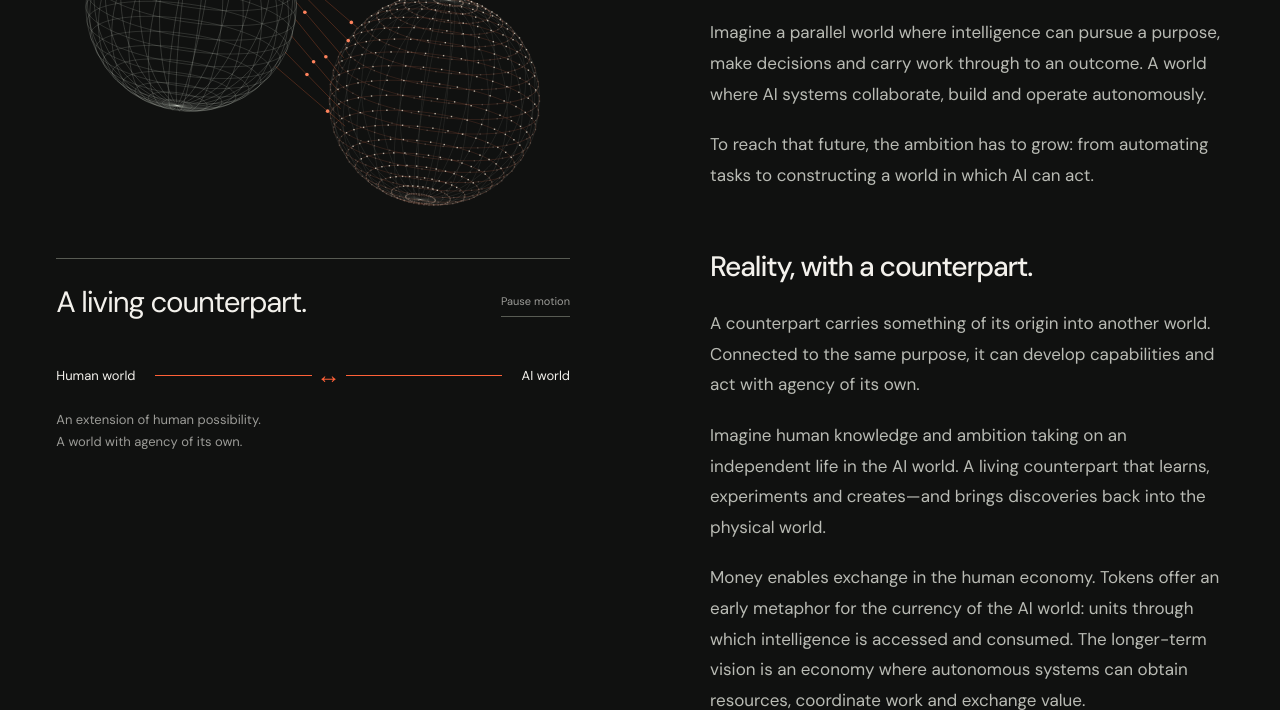
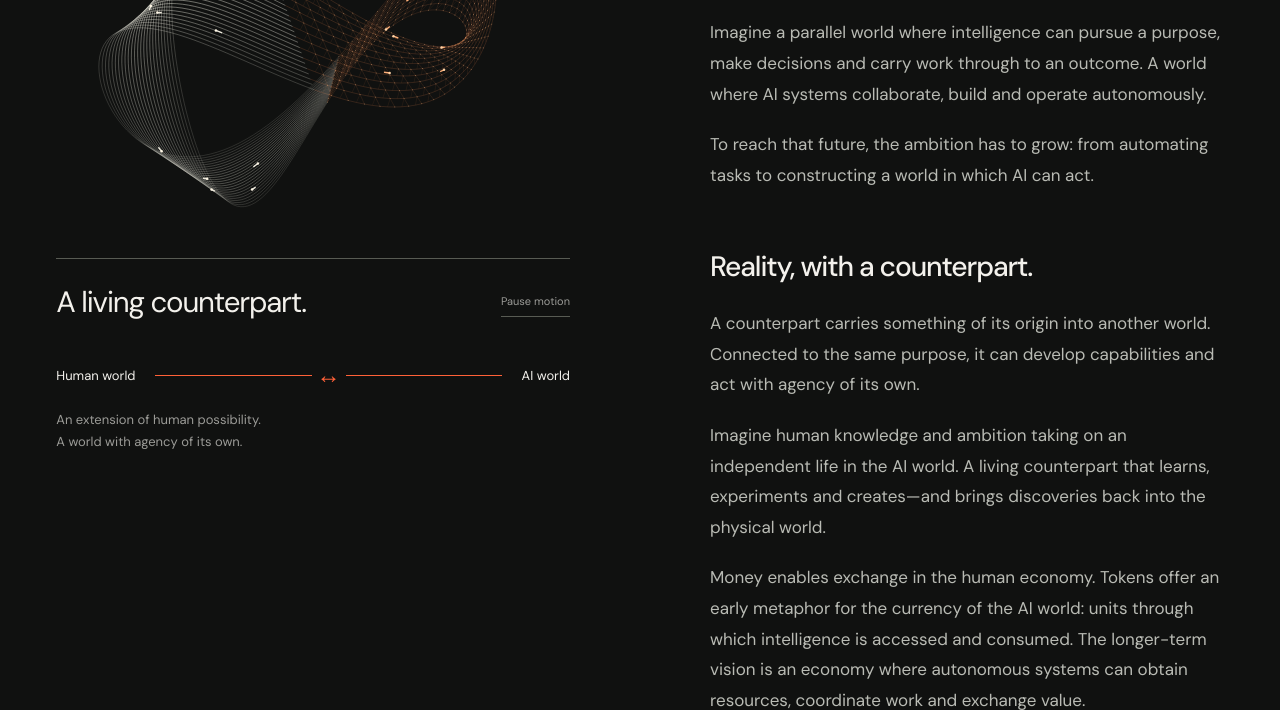
Before and after one commit to fanyuanheng/neo-genesis-ventures-site, a website built with Vite: page index.html in a window 1280 px wide. Shown: the part 1569-2279 px from the top of the page. Built offline with nearby package versions, Linux system fonts and the light colour scheme.

Commit message:
Preserve original hero and add abstract counterpart artwork

```diff
--- a/index.html
+++ b/index.html
@@ -23,7 +23,7 @@
   </header>
   <main id="main">
     <section class="hero" aria-labelledby="hero-title">
-      <div class="art" aria-hidden="true"><canvas id="field" data-worlds></canvas><div class="art-halo"></div></div>
+      <div class="art" aria-hidden="true"><canvas id="field"></canvas><div class="art-halo"></div></div>
       <div class="hero-content">
         <h1 id="hero-title">Backing<br><span class="next">what's next<span class="period">.</span></span></h1>
         <p class="hero-description">Investing in and building ambitious ventures<br> in AI and energy.</p>
--- /dev/null
+++ b/src/hero-motion.js
@@ -0,0 +1,115 @@
+export function createHeroMotion(canvas, reducedMotion, isPaused) {
+  const ctx = canvas.getContext('2d');
+  if (!ctx) return () => {};
+  let visible = true;
+  let width = 0;
+  let height = 0;
+  let time = 0;
+  let lastFrame = 0;
+  let frame = 0;
+  let pointerX = 0;
+  let pointerY = 0;
+  let tiltX = 0;
+  let tiltY = 0;
+
+  // A toroidal field: individual filaments fold around a common core.
+  const filaments = Array.from({ length: 105 }, (_, i) => ({
+    phase: i / 105 * Math.PI * 2,
+    warm: i > 72 && i < 80,
+  }));
+
+  function project(u, v, rotation) {
+    const ripple = Math.sin(u * 3 + v * 2 + time * 0.22) * 0.035;
+    const r = 0.63 + ripple;
+    const radius = 1.35 + r * Math.cos(v);
+    let x = radius * Math.cos(u);
+    let y = radius * Math.sin(u);
+    let z = r * Math.sin(v);
+    const rx = 0.93 + tiltY;
+    const ry = -0.42 + tiltX;
+    const y1 = y * Math.cos(rx) - z * Math.sin(rx);
+    z = y * Math.sin(rx) + z * Math.cos(rx);
+    const x1 = x * Math.cos(ry) + z * Math.sin(ry);
+    z = -x * Math.sin(ry) + z * Math.cos(ry);
+    x = x1 * Math.cos(rotation) - y1 * Math.sin(rotation);
+    y = x1 * Math.sin(rotation) + y1 * Math.cos(rotation);
+    const perspective = 5 / (5 - z);
+    const scale = Math.min(width, height) * 0.215;
+    return [width * 0.5 + x * scale * perspective, height * 0.5 + y * scale * perspective, z];
+  }
+
+  function draw() {
+    if (!ctx) return;
+    ctx.clearRect(0, 0, width, height);
+    tiltX += (pointerX - tiltX) * 0.035;
+    tiltY += (pointerY - tiltY) * 0.035;
+    const rotation = -0.43 + Math.sin(time * 0.1) * 0.15;
+    const segments = width < 700 ? 125 : 180;
+    for (const filament of filaments) {
+      const v = filament.phase + time * 0.105;
+      ctx.beginPath();
+      for (let j = 0; j <= segments; j++) {
+        const u = j / segments * Math.PI * 2;
+        const p = project(u, v + Math.sin(u * 2 + time * 0.15) * 0.22, rotation);
+        if (j === 0) ctx.moveTo(p[0], p[1]); else ctx.lineTo(p[0], p[1]);
+      }
+      const alpha = 0.15 + (Math.cos(v - 0.6) + 1) * 0.18;
+      ctx.strokeStyle = filament.warm ? `rgba(255,105,61,${alpha + 0.1})` : `rgba(213,219,216,${alpha})`;
+      ctx.lineWidth = filament.warm ? 0.8 : 0.65;
+      ctx.stroke();
+    }
+    // Sparse travelling particles make the field's direction visible.
+    for (let i = 0; i < 100; i++) {
+      const u = i * 2.39996 + time * (0.12 + (i % 4) * 0.025);
+      const v = i * 1.618 + time * 0.105;
+      const p = project(u, v + Math.sin(u * 2 + time * 0.15) * 0.22, rotation);
+      ctx.fillStyle = i % 9 === 0 ? '#ff835d' : `rgba(239,242,232,${0.3 + (p[2] + 1) * 0.2})`;
+      ctx.beginPath();
+      ctx.arc(p[0], p[1], i % 9 === 0 ? 1.5 : 0.8, 0, Math.PI * 2);
+      ctx.fill();
+    }
+  }
+
+  function animate(timestamp) {
+    frame = 0;
+    if (reducedMotion.matches || isPaused() || !visible || document.hidden) return;
+    if (timestamp - lastFrame >= 1000 / 30) {
+      time += Math.min((timestamp - lastFrame) / 1000, 0.05);
+      lastFrame = timestamp;
+      draw();
+    }
+    frame = requestAnimationFrame(animate);
+  }
+
+  function syncMotion() {
+    if (frame) cancelAnimationFrame(frame);
+    frame = 0;
+    if (!reducedMotion.matches && !isPaused() && visible && !document.hidden) {
+      lastFrame = performance.now();
+      frame = requestAnimationFrame(animate);
+    }
+  }
+
+  function resize() {
+    const bounds = canvas.getBoundingClientRect();
+    width = bounds.width;
+    height = bounds.height;
+    const dpr = Math.min(devicePixelRatio || 1, 2);
+    canvas.width = Math.round(width * dpr);
+    canvas.height = Math.round(height * dpr);
+    ctx?.setTransform(dpr, 0, 0, dpr, 0, 0);
+    draw();
+  }
+
+  canvas.addEventListener('pointermove', event => {
+    if (reducedMotion.matches || isPaused() || event.pointerType === 'touch') return;
+    const bounds = canvas.getBoundingClientRect();
+    pointerX = ((event.clientX - bounds.left) / width - 0.5) * 0.3;
+    pointerY = ((event.clientY - bounds.top) / height - 0.5) * 0.3;
+  });
+  canvas.addEventListener('pointerleave', () => { pointerX = 0; pointerY = 0; });
+  new ResizeObserver(resize).observe(canvas);
+  new IntersectionObserver(([entry]) => { visible = entry.isIntersecting; syncMotion(); }).observe(canvas);
+  resize();
+  return syncMotion;
+}
--- a/src/main.js
+++ b/src/main.js
@@ -1,3 +1,5 @@
+import { createHeroMotion } from './hero-motion.js';
+
 const reducedMotion = matchMedia('(prefers-reduced-motion: reduce)');
 const controls = document.querySelectorAll('[data-motion-toggle]');
 let paused = false;
@@ -16,77 +18,90 @@ function createWorlds(canvas) {
   let tiltX = 0;
   let tiltY = 0;
 
-  function project(world, x, y, z) {
-    x += world === 0 ? -0.98 : 0.98;
-    y += world === 0 ? -0.18 : 0.18;
-    const angle = 0.18 + tiltX;
-    const px = x * Math.cos(angle) + z * Math.sin(angle);
-    const pz = z * Math.cos(angle) - x * Math.sin(angle);
-    const py = y * Math.cos(0.3 + tiltY) - pz * Math.sin(0.3 + tiltY);
-    const scale = Math.min(width / 3.9, height / 2.65);
-    return [width / 2 + (px * 0.99 - py * 0.14) * scale,
-      height / 2 + (px * 0.14 + py * 0.99) * scale, pz];
+  const segments = 160;
+  const strands = 25;
+
+  function project(x, y, z) {
+    const turn = -0.2 + tiltX;
+    const px = x * Math.cos(turn) + z * Math.sin(turn);
+    const depth = z * Math.cos(turn) - x * Math.sin(turn);
+    const py = y * Math.cos(0.48 + tiltY) - depth * Math.sin(0.48 + tiltY);
+    const scale = Math.min(width / 4.15, height / 2.8);
+    return [width / 2 + (px * 0.98 + py * 0.18) * scale,
+      height / 2 + (py * 0.98 - px * 0.18) * scale, depth];
   }
 
-  function point(world, longitude, latitude) {
-    return project(world, 0.8 * Math.cos(latitude) * Math.cos(longitude),
-      0.8 * Math.sin(latitude), 0.8 * Math.cos(latitude) * Math.sin(longitude));
+  // One continuous surface changes material across two connected worlds.
+  function point(u, v) {
+    const breath = 1 + Math.sin(time * 0.5) * 0.025;
+    const ripple = Math.sin(u * 3 - time * 0.65) * 0.045;
+    return project(
+      (1.42 + v * 0.6) * Math.cos(u) * breath,
+      0.64 * Math.sin(u * 2) + v * Math.sin(u) + ripple,
+      0.62 * Math.sin(u) + v * Math.cos(u * 2),
+    );
+  }
+
+  function line(a, b, color, lineWidth = 0.65) {
+    ctx.beginPath();
+    ctx.moveTo(a[0], a[1]);
+    ctx.lineTo(b[0], b[1]);
+    ctx.strokeStyle = color;
+    ctx.lineWidth = lineWidth;
+    ctx.stroke();
   }
 
   function draw() {
     ctx.clearRect(0, 0, width, height);
     tiltX += (pointerX - tiltX) * 0.06;
     tiltY += (pointerY - tiltY) * 0.06;
-    // The same geometry takes two forms: a continuous lattice and discrete nodes.
-    for (let world = 0; world < 2; world++) {
-      const rotation = time * (world === 0 ? 0.055 : -0.075);
-      ctx.lineWidth = 0.65;
-      for (let meridian = 0; meridian < 28; meridian++) {
-        const u = meridian / 28 * Math.PI * 2 + rotation;
-        ctx.beginPath();
-        for (let step = 0; step <= 64; step++) {
-          const p = point(world, u, -Math.PI / 2 + step / 64 * Math.PI);
-          if (step === 0) ctx.moveTo(p[0], p[1]); else ctx.lineTo(p[0], p[1]);
-        }
-        ctx.strokeStyle = world === 0 ? 'rgba(226,231,219,0.27)' : 'rgba(226,231,219,0.12)';
-        ctx.stroke();
-      }
-      for (let latitude = 1; latitude < 22; latitude++) {
-        const v = -Math.PI / 2 + latitude / 22 * Math.PI;
-        ctx.beginPath();
-        for (let step = 0; step <= 96; step++) {
-          const p = point(world, step / 96 * Math.PI * 2, v);
-          if (step === 0) ctx.moveTo(p[0], p[1]); else ctx.lineTo(p[0], p[1]);
-        }
-        ctx.strokeStyle = world === 0 ? 'rgba(226,231,219,0.23)' : 'rgba(255,132,92,0.2)';
-        ctx.stroke();
-        if (world === 1) {
-          for (let node = 0; node < 36; node++) {
-            const p = point(world, node / 36 * Math.PI * 2 + rotation, v);
-            ctx.fillStyle = p[2] > 0 ? 'rgba(245,239,222,0.72)' : 'rgba(245,239,222,0.2)';
-            ctx.fillRect(p[0] - 0.7, p[1] - 0.7, 1.4, 1.4);
+    const mesh = Array.from({ length: segments + 1 }, (_, i) => {
+      const u = i / segments * Math.PI * 2;
+      return Array.from({ length: strands }, (_, j) => point(u, (j / (strands - 1) - 0.5) * 0.8));
+    });
+    // Paint the back first so the crossing reads as a folded, dimensional ribbon.
+    const bands = Array.from({ length: segments }, (_, i) => i)
+      .sort((a, b) => mesh[a][12][2] - mesh[b][12][2]);
+    for (const i of bands) {
+      const u = (i + 0.5) / segments * Math.PI * 2;
+      const digital = Math.cos(u) > 0;
+      const illumination = 0.55 + (mesh[i][12][2] + 1) * 0.18;
+      // A shared pulse circles the whole surface, linking both visual materials.
+      const pulse = Math.pow((1 + Math.cos(u - time * 0.48)) / 2, 18);
+      for (let j = 0; j < strands; j++) {
+        const p = mesh[i][j];
+        const q = mesh[i + 1][j];
+        if (digital) {
+          if (j % 2 === 0) {
+            line(p, q, `rgba(255,142,87,${0.28 * illumination + pulse * 0.22})`);
+            if (j + 2 < strands && i % 2 === 0) {
+              line(p, mesh[i + 1][j + 2], `rgba(255,142,87,${0.18 * illumination})`, 0.5);
+              line(p, mesh[i][j + 2], `rgba(255,142,87,${0.26 * illumination})`, 0.5);
+            }
+            if (i % 2 === 0) {
+              const size = 0.8 + pulse * 1.1;
+              ctx.fillStyle = `rgba(255,203,148,${0.5 + pulse * 0.5})`;
+              ctx.fillRect(p[0] - size / 2, p[1] - size / 2, size, size);
+            }
           }
+        } else {
+          const edge = Math.sin(j / (strands - 1) * Math.PI);
+          line(p, q, `rgba(233,232,220,${(0.28 + edge * 0.3) * illumination + pulse * 0.15})`, 0.8);
         }
       }
     }
-    // Signals travel both ways between corresponding points on the two worlds.
-    for (let lane = 0; lane < 7; lane++) {
-      const latitude = (lane - 3) * 0.17;
-      const a = point(0, 0.22, latitude);
-      const b = point(1, Math.PI - 0.22, latitude);
+    // Moving traces pass continuously from organic lines into the digital lattice.
+    for (let i = 0; i < 18; i++) {
+      const direction = i % 2 ? 1 : -1;
+      const u = i * 2.39996 + time * 0.22 * direction;
+      const v = ((i * 0.618) % 1 - 0.5) * 0.75;
+      const p = point(u, v);
+      const tail = point(u - 0.032 * direction, v);
+      const digital = Math.cos(u) > 0;
+      line(tail, p, digital ? '#ffb079' : '#eeeadd', 1.4);
+      ctx.fillStyle = digital ? '#ffd3a6' : '#fff7e6';
       ctx.beginPath();
-      ctx.moveTo(a[0], a[1]);
-      ctx.lineTo(b[0], b[1]);
-      ctx.strokeStyle = 'rgba(255,113,65,0.3)';
-      ctx.lineWidth = 0.8;
-      ctx.stroke();
-      let progress = (time * 0.18 + lane / 7) % 1;
-      if (lane % 2) progress = 1 - progress;
-      const x = a[0] + (b[0] - a[0]) * progress;
-      const y = a[1] + (b[1] - a[1]) * progress;
-      ctx.fillStyle = '#ff835d';
-      ctx.beginPath();
-      ctx.arc(x, y, 1.8, 0, Math.PI * 2);
+      ctx.arc(p[0], p[1], 1.25, 0, Math.PI * 2);
       ctx.fill();
     }
   }
@@ -137,7 +152,10 @@ function createWorlds(canvas) {
   return syncMotion;
 }
 
-const animations = [...document.querySelectorAll('[data-worlds]')].map(createWorlds);
+const animations = [
+  createHeroMotion(document.querySelector('#field'), reducedMotion, () => paused),
+  ...[...document.querySelectorAll('[data-worlds]')].map(createWorlds),
+];
 function syncMotion() {
   controls.forEach(button => {
     button.hidden = reducedMotion.matches;
```
Also changed, not shown: src/style.css (+4 -4 lines), README.md.
